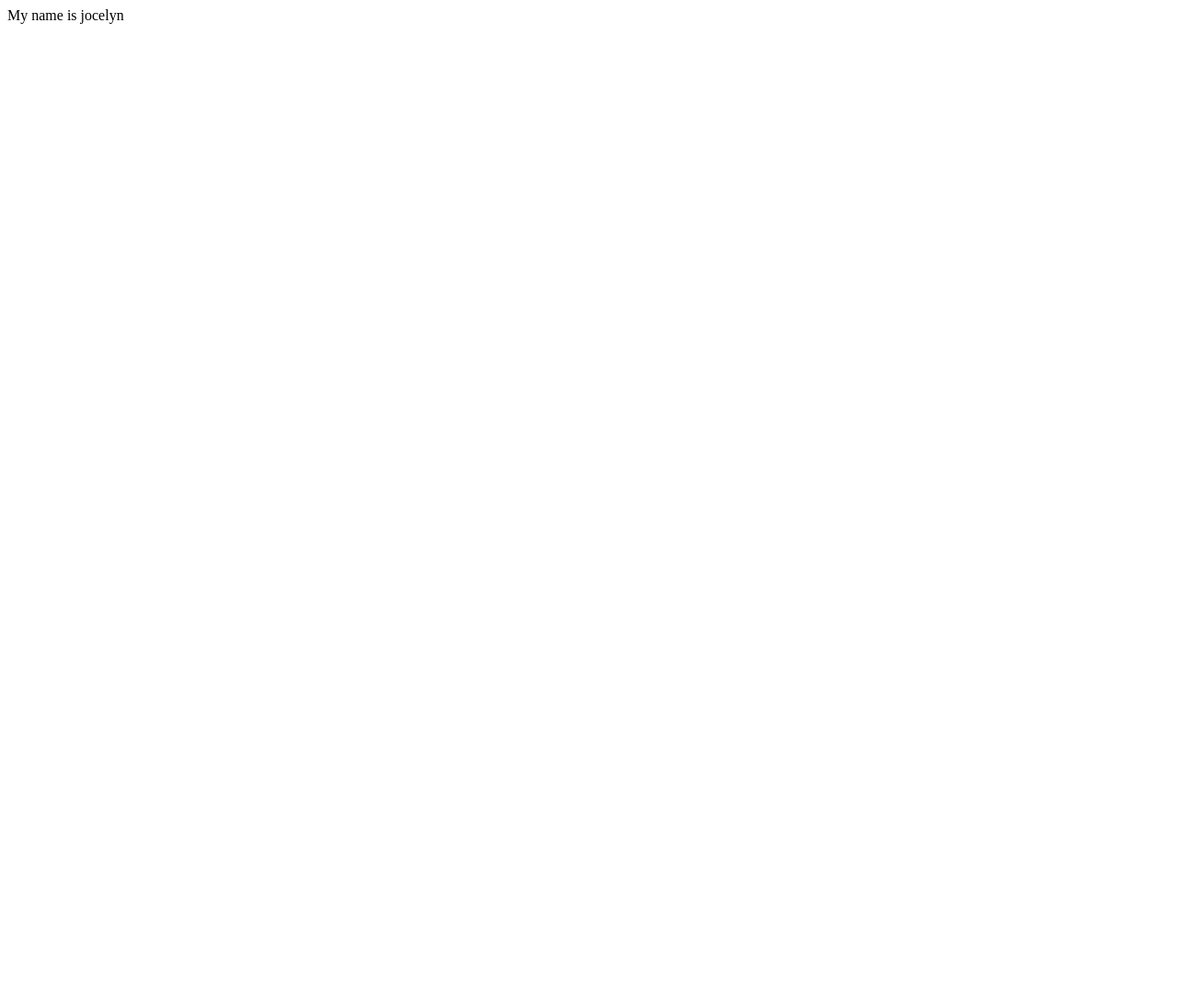
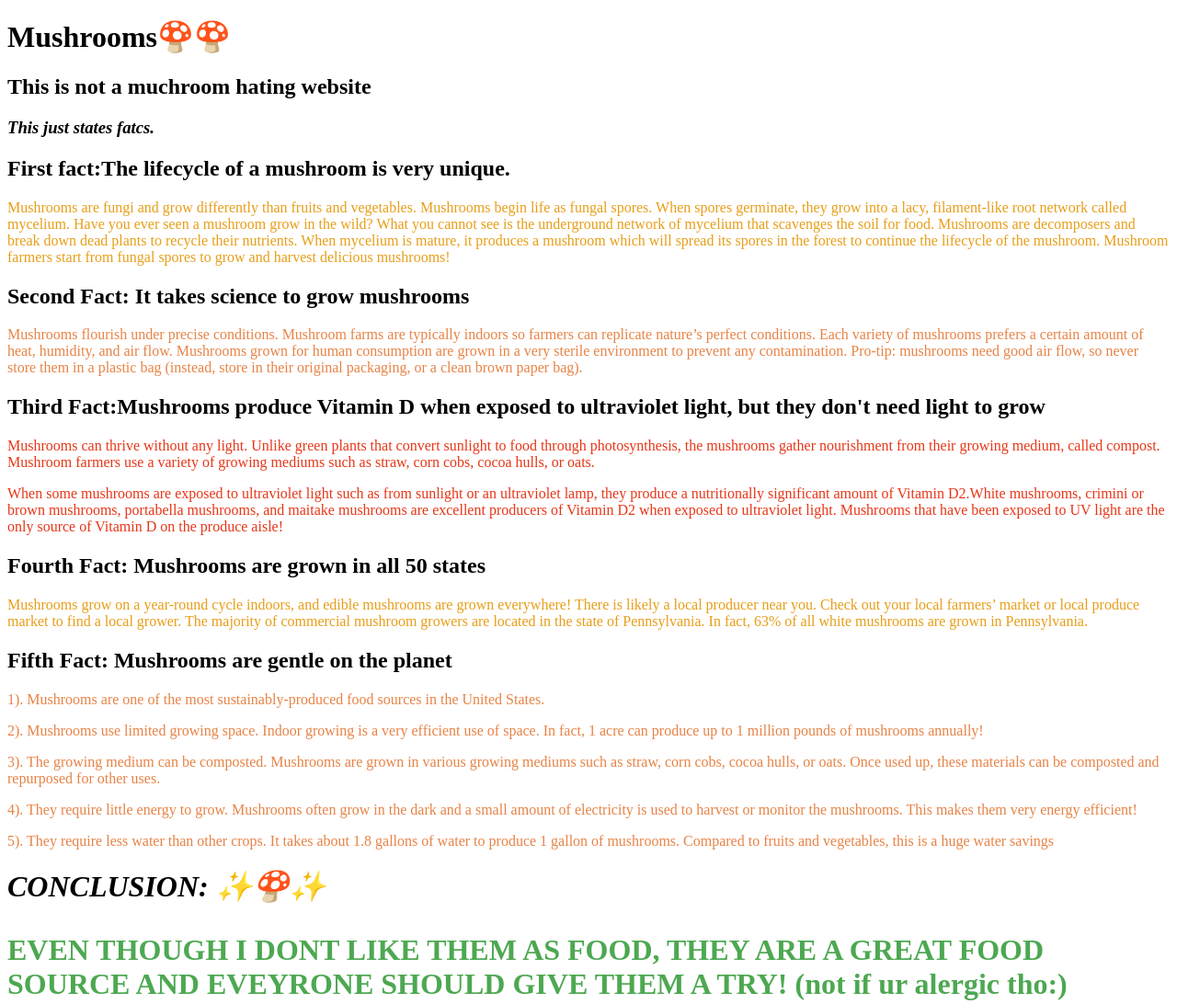
Before and after one commit to jocelynurgilez/computer-programing-ll, a plain HTML site: page starter-app/firstapp/templates/index.html in a window 1280 px wide. Shown: the whole page at 92% size. Before the commit the page ends 800 px from the top, so only its background shows below. Drawn offline with Linux system fonts and the light colour scheme.

Commit message:
my first website

```diff
--- a/starter-app/firstapp/templates/index.html
+++ b/starter-app/firstapp/templates/index.html
@@ -2,12 +2,70 @@
 
 <html lang="en">
 	<head>
-		<meta charset="UFT-8">
+		<meta charset="UTF-8">
 		<title>
 			My first website!
 		</title>
 	</head>
 		<body>
+			<h1> Mushrooms🍄🍄</h1>
+		<p>
+			<h2>This is not a muchroom hating website</h2>
+			<b><i><h3>This just states fatcs.</b></i></h3>
+		</p>
+
+		<p>
+			<h2>First fact:The lifecycle of a mushroom is very unique.</h2>
+		</p>
+
+		<p style = "color: #E79E18">
+			 Mushrooms are fungi and grow differently than fruits and vegetables. Mushrooms begin life as fungal spores. When spores germinate, they grow into a lacy, filament-like root network called mycelium. Have you ever seen a mushroom grow in the wild? What you cannot see is the underground network of mycelium that scavenges the soil for food. Mushrooms are decomposers and break down dead plants to recycle their nutrients. When mycelium is mature, it produces a mushroom which will spread its spores in the forest to continue the lifecycle of the mushroom. Mushroom farmers start from fungal spores to grow and harvest delicious mushrooms!
+		</p>
+
+		<p>
+			<h2> Second Fact: It takes science to grow mushrooms</h2>
+		</p>
+		<p style = "color: #E78346">
+			Mushrooms flourish under precise conditions. Mushroom farms are typically indoors so farmers can replicate nature’s perfect conditions. Each variety of mushrooms prefers a certain amount of heat, humidity, and air flow. Mushrooms grown for human consumption are grown in a very sterile environment to prevent any contamination. Pro-tip: mushrooms need good air flow, so never store them in a plastic bag (instead, store in their original packaging, or a clean brown paper bag).
+		</p>
+		<p>
+			<h2> Third Fact:Mushrooms produce Vitamin D when exposed to ultraviolet light, but they don't need light to grow </h2>
+		</p>
+		<p style = "color: #E73618">
+			Mushrooms can thrive without any light. Unlike green plants that convert sunlight to food through photosynthesis, the mushrooms gather nourishment from their growing medium, called compost. Mushroom farmers use a variety of growing mediums such as straw, corn cobs, cocoa hulls, or oats.
+		</p>
+		<p style = "color: #E73618">
+			When some mushrooms are exposed to ultraviolet light such as from sunlight or an ultraviolet lamp, they produce a nutritionally significant amount of Vitamin D2.White mushrooms, crimini or brown mushrooms, portabella mushrooms, and maitake mushrooms are excellent producers of Vitamin D2 when exposed to ultraviolet light. Mushrooms that have been exposed to UV light are the only source of Vitamin D on the produce aisle!
+		</p>
+		<p>
+			<h2> Fourth Fact: Mushrooms are grown in all 50 states </h2>
+		</p>
+		<p style = "color: #E79E18">
+			Mushrooms grow on a year-round cycle indoors, and edible mushrooms are grown everywhere! There is likely a local producer near you. Check out your local farmers’ market or local produce market to find a local grower. The majority of commercial mushroom growers are located in the state of Pennsylvania. In fact, 63% of all white mushrooms are grown in Pennsylvania.
+		<p>
+			<h2>Fifth Fact: Mushrooms are gentle on the planet</h2>
+		</p>
+		<p style = "color: #E78346">
+			1). Mushrooms are one of the most sustainably-produced food sources in the United States.
+		</p>
+		<p style = "color: #E78346">
+			2). Mushrooms use limited growing space. Indoor growing is a very efficient use of space. In fact, 1 acre can produce up to 1 million pounds of mushrooms annually!
+		</p>
+		<p style = "color: #E78346">
+			3). The growing medium can be composted. Mushrooms are grown in various growing mediums such as straw, corn cobs, cocoa hulls, or oats. Once used up, these materials can be composted and repurposed for other uses.
+		</p>
+		<p style = "color: #E78346">
+			4). They require little energy to grow. Mushrooms often grow in the dark and a small amount of electricity is used to harvest or monitor the mushrooms. This makes them very energy efficient!
+		</p>
+		<p style = "color: #E78346">
+			5). They require less water than other crops. It takes about 1.8 gallons of water to produce 1 gallon of mushrooms. Compared to fruits and vegetables, this is a huge water savings
+		</p>
+		<p>
+			<h1> <i>CONCLUSION: ✨🍄✨</h></i>
+		</p>
+
+		<p style = "color: #4DA851">
+			EVEN THOUGH I DONT LIKE THEM AS FOOD, THEY ARE A GREAT FOOD SOURCE AND EVEYRONE SHOULD GIVE THEM A TRY! (not if ur alergic tho:)
+		</p>
 		</body>
-			My name is jocelyn
 </html>
```
